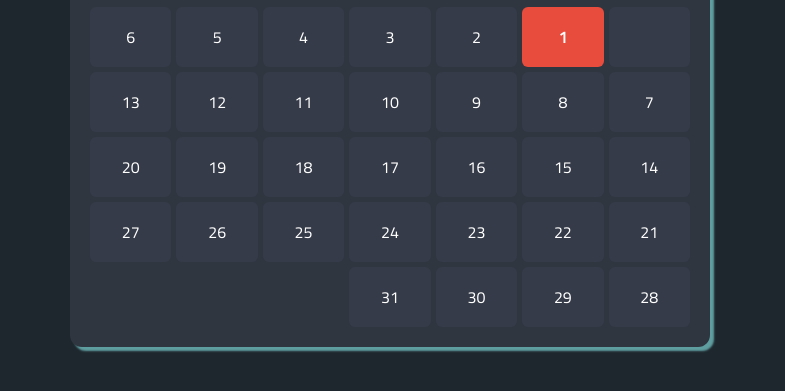
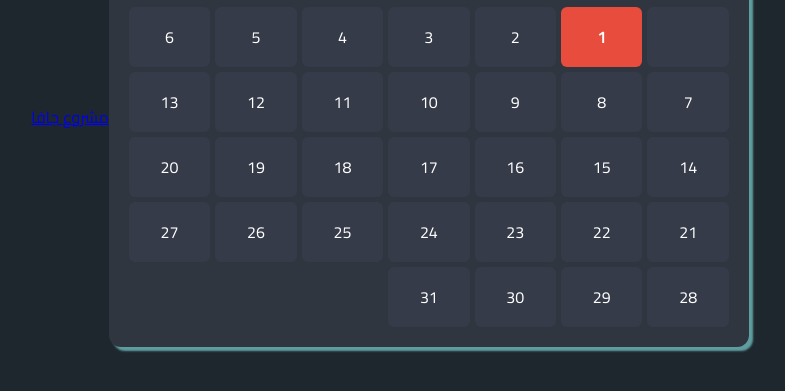
Before and after one commit to youdhshshdh-a11y/calinder, a plain HTML site: page index.html in a window 1280 px wide. Shown: the part 283-674 px from the top of the page, without its empty margins (250-1035 px from the left). Drawn offline with Linux system fonts and the light colour scheme.

Commit message:
Add link to Java project in index.html
Added a link to 'crud.html' in the body section.

```diff
--- a/index.html
+++ b/index.html
@@ -37,7 +37,11 @@
     <button id="deleteEvent">🗑️ حذف</button>
   </div>
 </div>
+<div>
+  <a href="crud.html"> مشروع جافا</a>
+</div>
 
   <script src="script.js"></script>
 </body>
+
 </html>
```
